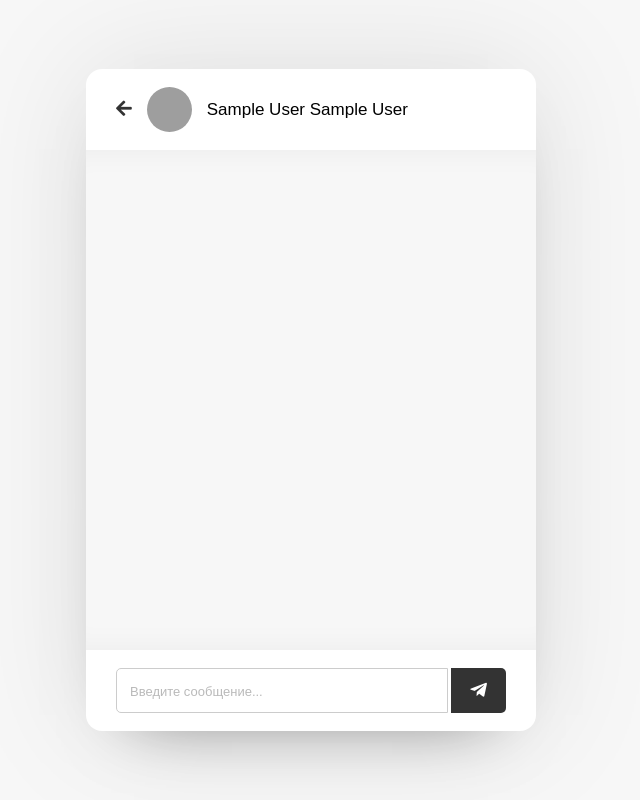
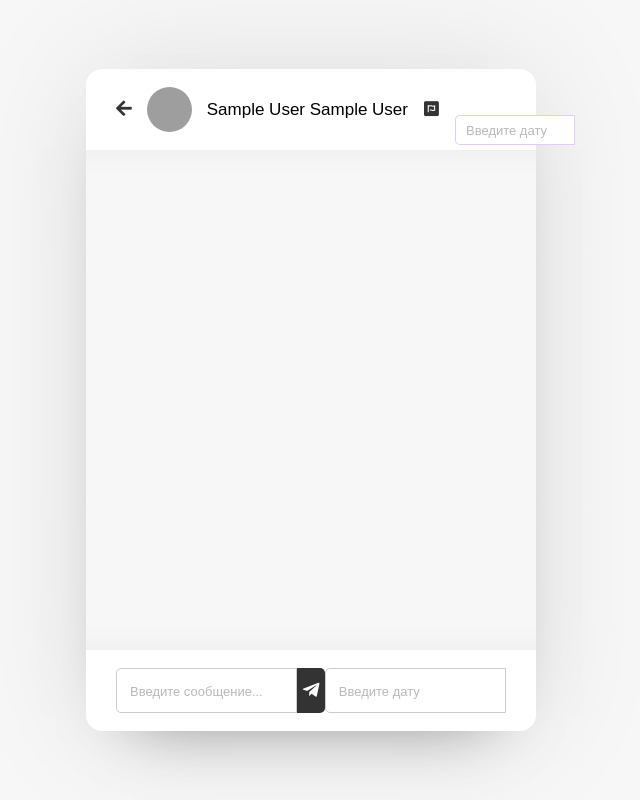
Before and after one commit to Jimbanan/KP_Chat_Web, a PHP site: page /chat.php?user_id=1 in a window 1280 px wide. Shown: the whole page, without its empty margins (329-969 px from the left). Run offline with PHP 8.4, Linux system fonts and the light colour scheme; the visitor is signed in with stand-in values (Sample User, id 1); data that the repository does not hold is empty; grey boxes are pictures that could not be loaded.

Commit message:
Jesus cry

```diff
--- a/chat.php
+++ b/chat.php
@@ -35,6 +35,10 @@ if (!isset($_SESSION['unique_id'])) {
                 <span><?php echo $row ['fname'] . " " . $row['lname'] ?></span>
                 <p><?php echo $row ['status'] ?></p>
             </div>
+            <div class="data-area">
+                <button id="data"><i class="fab fa-font-awesome"></i></button>
+                <input  type="text" name="data" class="input-field data-area " placeholder="Введите дату">
+            </div>
         </header>
         <div class="chat-box">
             <!---->
@@ -57,6 +61,8 @@ if (!isset($_SESSION['unique_id'])) {
             <input type="text" name="incoming_id" value="<?php echo $user_id; ?>" hidden>
             <input type="text" name="message" class="input-field" placeholder="Введите сообщение...">
             <button><i class="fab fa-telegram-plane"></i></button>
+            <input  type="text" name="data" class="input-field data-area " placeholder="Введите дату">
+
         </form>
     </section>
 </div>
--- a/javascript/chat.js
+++ b/javascript/chat.js
@@ -1,10 +1,26 @@
 const form = document.querySelector(".typing-area"),
     inputField = form.querySelector(".input-field"),
     sendBtn = form.querySelector("button"),
+    dataBtn = document.querySelector("#data"),
     chatBox = document.querySelector(".chat-box");
 
 form.onsubmit = (e) => {
     e.preventDefault();
+}
+
+dataBtn.onclick = () => {
+    let xhr = new XMLHttpRequest();
+    xhr.open("POST", "php/get-chat.php", true);
+    xhr.onload = () => {
+        if (xhr.readyState === XMLHttpRequest.DONE) {
+            if (xhr.status === 200) {
+                inputField.value = "";
+                scrollToBottom();
+            }
+        }
+    }
+    let formData = new FormData(form);
+    xhr.send(formData);
 }
 
 sendBtn.onclick = () => {
--- a/php/get-chat.php
+++ b/php/get-chat.php
@@ -4,6 +4,9 @@ if (isset($_SESSION['unique_id'])) {
     include_once "config.php";
     $outgoing_id = mysqli_real_escape_string($conn, $_POST['outgoing_id']);
     $incoming_id = mysqli_real_escape_string($conn, $_POST['incoming_id']);
+    $data = mysqli_real_escape_string($conn, $_POST['data']);
+
+    if($data == ""){
         $output = "";
 
         $sql_ = mysqli_query($conn, "SELECT * FROM users WHERE unique_id = {$incoming_id}");
@@ -43,3 +46,4 @@ if (isset($_SESSION['unique_id'])) {
         header("../login.php");
 
     }
+    }
--- a/style.css
+++ b/style.css
@@ -469,5 +469,48 @@ input:focus::-webkit-input-placeholder { color:transparent;}
     font-size: 19px;
     cursor: pointer;
     border-radius: 0 5px 5px 0;
+}
 
+.data-area button {
+    /*padding: 5px;*/
+    /*background: transparent;*/
+    /*!*border: none;*!*/
+    /*cursor: pointer;*/
+    /*margin-left:100px;*/
+    /*border-radius: 6px;*/
+        width: 47px;
+        height: 42px;
+        border: none;
+        outline: none;
+        color: #333;
+        background: #fff;
+        cursor: pointer;
+        font-size: 17px;
+        border-radius: 0 5px 5px 0;
+        transition: all 0.2s ease;
 }
+
+.data-area input{
+    /*width: 100px;*/
+    /*cursor: default;*/
+    /*margin-left:25px;*/
+    /*!*opacity:0;*!*/
+    /*display: block;*/
+        position: absolute;
+        height: 30px;
+        width: 120px;
+        border: 1px solid rgba(95, 16, 218, 0.2);
+        padding: 0 10px;
+        font-size: 16px;
+        border-radius: 5px 0 0 5px;
+        outline: none;
+        /*opacity: 0;*/
+        /*pointer-events: none;*/
+        bottom: 655px;
+        transition: all 0.2s ease;
+}
+
+.data-area input.active {
+    opacity: 1;
+    pointer-events: auto;
+}
```
Also changed, not shown: php/insert-chat.php (+5 -2 lines). Lines whose indentation alone changed are shown as unchanged.
